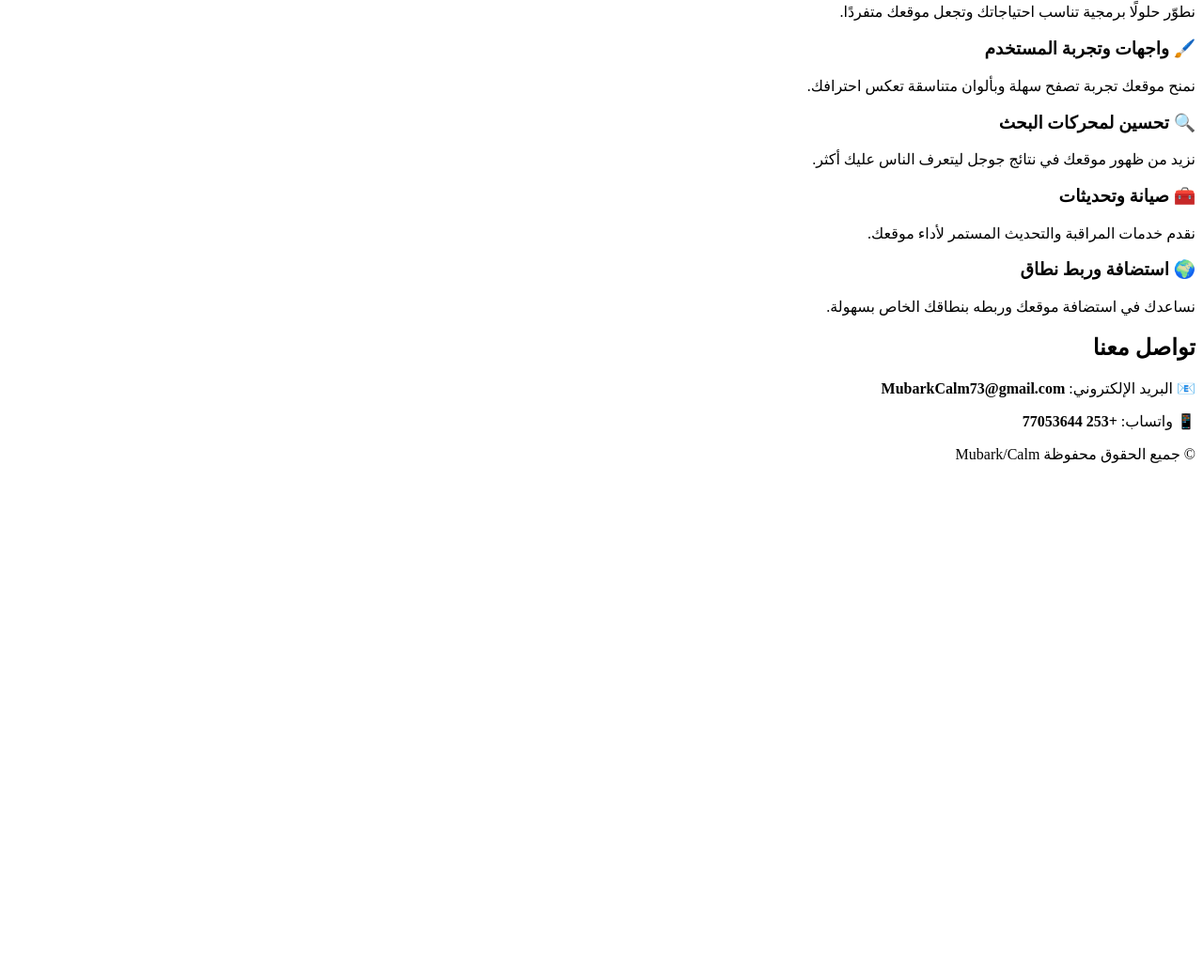
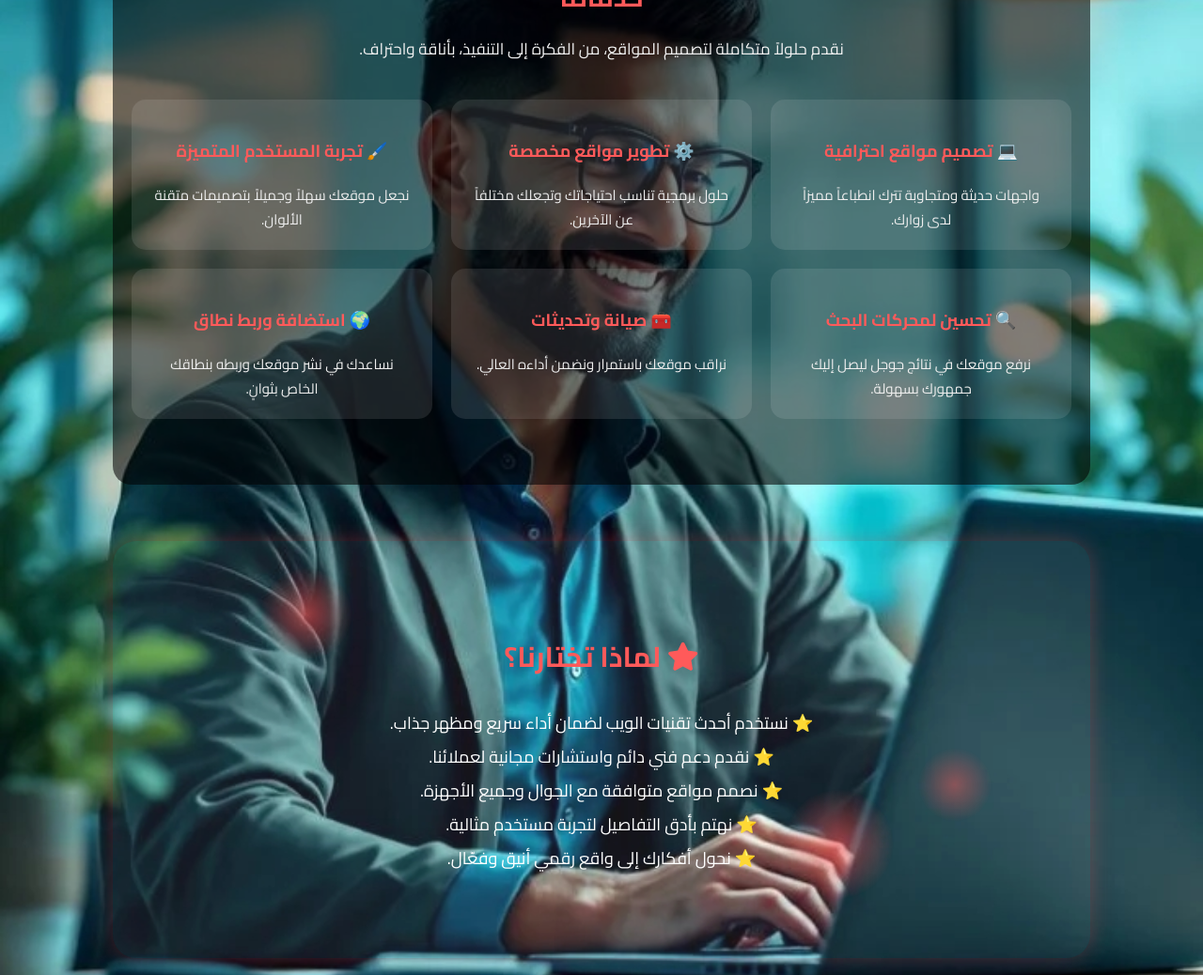
Before and after one commit to mubarkcalm73-pixel/location-Calm, a plain HTML site: page index.html in a window 1280 px wide. Shown: the part 634-1672 px from the top of the page at 94% size. Before the commit the page ends 1135 px from the top, so only its background shows below. Drawn offline with Linux system fonts and the light colour scheme.

Commit message:
Update index.html

```diff
--- a/index.html
+++ b/index.html
@@ -5,55 +5,57 @@
   <meta name="viewport" content="width=device-width, initial-scale=1.0">
   <title>Mubark/Calm - تصميم مواقع</title>
 
-  <!-- استيراد الخط -->
+  <!-- خط عربي جميل -->
   <link href="https://fonts.googleapis.com/css2?family=Cairo:wght@400;600;700&display=swap" rel="stylesheet">
 
+  <!-- أيقونات -->
+  <link rel="stylesheet" href="https://cdnjs.cloudflare.com/ajax/libs/font-awesome/6.5.0/css/all.min.css">
+
   <style>
+    /* 🌍 إعدادات عامة */
+    body {
+      font-family: 'Cairo', sans-serif;
+      margin: 0;
+      color: white;
+      transition: background 0.3s, color 0.3s;
+      background-image: url('images/SAVE_20251106_023017.jpg');
+      background-size: cover;
+      background-repeat: no-repeat;
+      background-position: center;
+      background-attachment: fixed;
+    }
 
-12 body {
-13     font-family: 'Cairo', sans-serif;
-14     margin: 0;
-15     /* **احذف** هذا السطر: background: #fff; */
-16     transition: background 0.3s, color;
-
-        /* ⬅️ ابدأ الإضافة من هنا 🖼️ */
-
-        color: white; /* لجعل النص أبيض */
-
-        background-image:
-            /* طبقة التظليل الحمراء */
-            linear-gradient(to bottom, rgba(255, 0, 0, 0.7), rgba(180, 0, 0, 0.7)),
-            /* مسار الصورة */
-            url('images/SAVE_20251106_023017.jpg');
-
-        background-size: cover;
-        background-repeat: no-repeat;
-        background-position: center;
-        background-attachment: fixed;
-}
-
-/* ... بقية الستايلات الأخرى مثل header ... */
-  </style>
     header {
-      background: #ff5a5a;
+      background: rgba(255, 90, 90, 0.9);
       color: white;
       padding: 10px 20px;
       display: flex;
       justify-content: space-between;
       align-items: center;
+      position: sticky;
+      top: 0;
+      z-index: 100;
     }
+
     header h1 {
       margin: 0;
       font-size: 22px;
       font-weight: 700;
     }
+
     nav a {
       color: white;
       text-decoration: none;
       margin: 0 10px;
       font-weight: 600;
       font-size: 15px;
+      transition: color 0.3s;
     }
+
+    nav a:hover {
+      color: #ffeaea;
+    }
+
     .toggle-btn {
       background: none;
       border: none;
@@ -61,31 +63,33 @@
       font-size: 22px;
       cursor: pointer;
     }
-    .dark-mode {
-      background: #222;
-      color: #fff;
-    }
+
     .hero {
       text-align: center;
-      padding: 70px 20px;
-      background: #fff5f5;
+      padding: 90px 20px;
+      background: rgba(0, 0, 0, 0.55);
+      border-bottom: 3px solid #ff5a5a;
     }
+
     .hero h2 {
       color: #ff5a5a;
-      font-size: 28px;
+      font-size: 32px;
       font-weight: 700;
       margin-bottom: 10px;
     }
+
     .hero p {
-      color: #444;
-      font-size: 17px;
+      font-size: 18px;
       line-height: 1.8;
-      max-width: 600px;
+      max-width: 650px;
       margin: auto;
+      color: #f5f5f5;
     }
+
     .buttons {
       margin-top: 25px;
     }
+
     .buttons a {
       text-decoration: none;
       padding: 10px 22px;
@@ -93,31 +97,51 @@
       margin: 5px;
       font-weight: 600;
       font-size: 15px;
+      transition: background 0.3s, color 0.3s;
     }
+
     .start-btn {
       background: #ff5a5a;
       color: #fff;
     }
+
+    .start-btn:hover {
+      background: #ff7676;
+    }
+
     .info-btn {
       border: 2px solid #ff5a5a;
       color: #ff5a5a;
     }
 
+    .info-btn:hover {
+      background: #ff5a5a;
+      color: #fff;
+    }
+
     section {
       text-align: center;
-      padding: 60px 20px;
+      padding: 70px 20px;
+      background: rgba(0, 0, 0, 0.55);
+      border-radius: 20px;
+      width: 90%;
+      max-width: 1000px;
+      margin: 50px auto;
     }
+
     section h2 {
       color: #ff5a5a;
-      font-size: 26px;
-      margin-bottom: 10px;
+      font-size: 28px;
+      margin-bottom: 15px;
       font-weight: 700;
     }
+
     section p {
-      color: #555;
+      color: #f1f1f1;
       line-height: 1.7;
       max-width: 650px;
       margin: auto;
+      font-size: 17px;
     }
 
     .services {
@@ -126,30 +150,98 @@
       gap: 20px;
       margin-top: 40px;
     }
+
     .service {
-      background: #fff5f5;
+      background: rgba(255, 255, 255, 0.1);
       padding: 20px;
       border-radius: 15px;
-      transition: transform 0.2s ease;
+      transition: transform 0.2s ease, background 0.3s;
     }
+
     .service:hover {
       transform: translateY(-5px);
+      background: rgba(255, 255, 255, 0.2);
     }
+
     .service h3 {
       color: #ff5a5a;
       font-size: 18px;
     }
+
     .service p {
-      color: #333;
+      color: #eee;
       font-size: 15px;
     }
 
+    /* 🌟 قسم لماذا تختارنا */
+    .why {
+      position: relative;
+      background: rgba(255, 255, 255, 0.07);
+      padding: 70px 20px;
+      border-radius: 25px;
+      margin: 60px auto;
+      width: 90%;
+      max-width: 1000px;
+      box-shadow: 0 0 25px rgba(255, 90, 90, 0.3);
+      overflow: hidden;
+    }
+
+    .why h2 {
+      color: #ff5a5a;
+      font-size: 30px;
+      margin-bottom: 25px;
+      position: relative;
+      z-index: 2;
+    }
+
+    .why ul {
+      list-style: none;
+      padding: 0;
+      text-align: center;
+      line-height: 2;
+      color: #fff;
+      font-size: 18px;
+      position: relative;
+      z-index: 2;
+    }
+
+    .why li::before {
+      content: "⭐ ";
+      color: #ff5a5a;
+    }
+
+    /* ✨ دوائر مضيئة متحركة */
+    .glow {
+      position: absolute;
+      border-radius: 50%;
+      background: radial-gradient(circle, rgba(255,90,90,0.6), transparent 70%);
+      animation: float 8s infinite ease-in-out;
+      z-index: 1;
+    }
+
+    .glow:nth-child(1) { width: 100px; height: 100px; top: 10%; left: 15%; animation-delay: 0s; }
+    .glow:nth-child(2) { width: 120px; height: 120px; bottom: 10%; right: 20%; animation-delay: 2s; }
+    .glow:nth-child(3) { width: 80px; height: 80px; top: 50%; right: 10%; animation-delay: 4s; }
+
+    @keyframes float {
+      0%, 100% { transform: translateY(0px); opacity: 0.7; }
+      50% { transform: translateY(-20px); opacity: 1; }
+    }
+
     footer {
-      background: #ff5a5a;
+      background: rgba(255, 90, 90, 0.9);
       color: white;
       text-align: center;
       padding: 15px;
       font-size: 14px;
+      margin-top: 40px;
+    }
+
+    /* 🌙 الوضع الليلي */
+    .dark-mode {
+      background-color: #111;
+      color: #fff;
+      background-image: none;
     }
   </style>
 </head>
@@ -159,6 +251,7 @@
     <nav>
       <a href="#">الرئيسية</a>
       <a href="#services">الخدمات</a>
+      <a href="#why">لماذا نحن</a>
       <a href="#contact">تواصل</a>
     </nav>
     <button class="toggle-btn" onclick="toggleDark()">🌙</button>
@@ -166,7 +259,7 @@
 
   <div class="hero">
     <h2>مرحباً بك في موقع CALM لتصميم أفخم المواقع</h2>
-    <p>نصمم لك موقعاً احترافياً وسريعاً يعكس هوية عملك ويساعدك على الظهور والتطور في عالم الإنترنت.</p>
+    <p>نصمم لك موقعاً احترافياً وسريعاً يعكس هوية عملك ويساعدك على التميز في عالم الإنترنت.</p>
     <div class="buttons">
       <a href="order.html" class="start-btn">ابدأ الآن</a>
       <a href="#services" class="info-btn">تعرف أكثر</a>
@@ -175,39 +268,55 @@
 
   <section id="services">
     <h2>خدماتنا</h2>
-    <p>نقدم حلولاً شاملة لتصميم المواقع، من الفكرة إلى التنفيذ، بدقة وأناقة تليق بعلامتك التجارية.</p>
+    <p>نقدم حلولاً متكاملة لتصميم المواقع، من الفكرة إلى التنفيذ، بأناقة واحتراف.</p>
 
     <div class="services">
       <div class="service">
         <h3>💻 تصميم مواقع احترافية</h3>
-        <p>نصمم واجهات حديثة ومتجاوبة مع جميع الأجهزة لترك انطباع مميز.</p>
+        <p>واجهات حديثة ومتجاوبة تترك انطباعاً مميزاً لدى زوارك.</p>
       </div>
 
       <div class="service">
         <h3>⚙️ تطوير مواقع مخصصة</h3>
-        <p>نطوّر حلولًا برمجية تناسب احتياجاتك وتجعل موقعك متفردًا.</p>
+        <p>حلول برمجية تناسب احتياجاتك وتجعلك مختلفاً عن الآخرين.</p>
       </div>
 
       <div class="service">
-        <h3>🖌️ واجهات وتجربة المستخدم</h3>
-        <p>نمنح موقعك تجربة تصفح سهلة وبألوان متناسقة تعكس احترافك.</p>
+        <h3>🖌️ تجربة المستخدم المتميزة</h3>
+        <p>نجعل موقعك سهلاً وجميلاً بتصميمات متقنة الألوان.</p>
       </div>
 
       <div class="service">
         <h3>🔍 تحسين لمحركات البحث</h3>
-        <p>نزيد من ظهور موقعك في نتائج جوجل ليتعرف الناس عليك أكثر.</p>
+        <p>نرفع موقعك في نتائج جوجل ليصل إليك جمهورك بسهولة.</p>
       </div>
 
       <div class="service">
         <h3>🧰 صيانة وتحديثات</h3>
-        <p>نقدم خدمات المراقبة والتحديث المستمر لأداء موقعك.</p>
+        <p>نراقب موقعك باستمرار ونضمن أداءه العالي.</p>
       </div>
 
       <div class="service">
         <h3>🌍 استضافة وربط نطاق</h3>
-        <p>نساعدك في استضافة موقعك وربطه بنطاقك الخاص بسهولة.</p>
+        <p>نساعدك في نشر موقعك وربطه بنطاقك الخاص بثوانٍ.</p>
       </div>
     </div>
+  </section>
+
+  <!-- ✨ قسم لماذا تختارنا -->
+  <section id="why" class="why">
+    <div class="glow"></div>
+    <div class="glow"></div>
+    <div class="glow"></div>
+
+    <h2><i class="fa-solid fa-star"></i> لماذا تختارنا؟</h2>
+    <ul>
+      <li>نستخدم أحدث تقنيات الويب لضمان أداء سريع ومظهر جذاب.</li>
+      <li>نقدم دعم فني دائم واستشارات مجانية لعملائنا.</li>
+      <li>نصمم مواقع متوافقة مع الجوال وجميع الأجهزة.</li>
+      <li>نهتم بأدق التفاصيل لتجربة مستخدم مثالية.</li>
+      <li>نحول أفكارك إلى واقع رقمي أنيق وفعّال.</li>
+    </ul>
   </section>
 
   <section id="contact">
```
